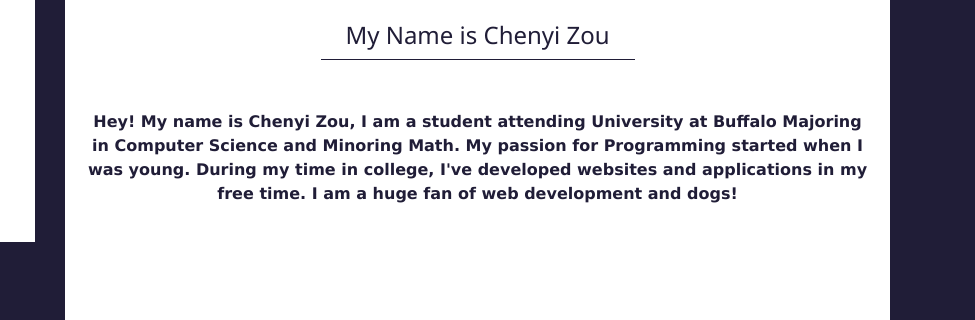
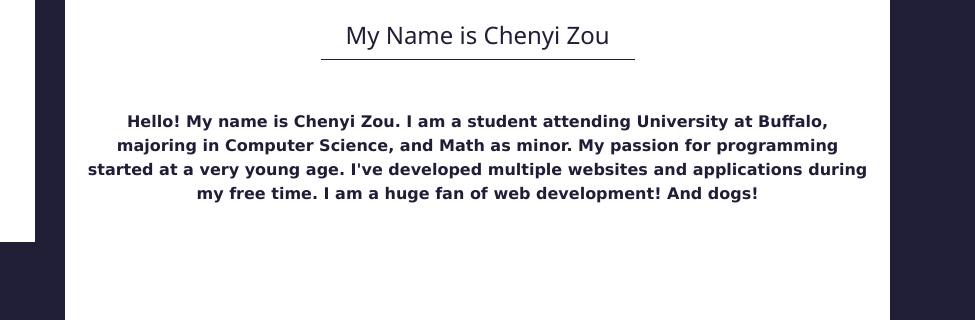
Before and after one commit to Assume5/Personal-Page, a plain HTML site: page index.html in a window 1280 px wide. Shown: the part 205-525 px from the top of the page, 305-1280 px from the left. Drawn offline with nearby package versions, Linux system fonts and the light colour scheme.

Commit message:
Update index.html

```diff
--- a/index.html
+++ b/index.html
@@ -45,9 +45,10 @@
 					<br><br><br>
           <h3 style="color: #201d37; text-align: center;">My Name is Chenyi Zou</h3><hr style="margin: 0 auto; height: 5px; border: 0px solid #201d37; border-top-width: 1px; width: 40%;"><br><br>
           <p class="name" style="text-align: center;">
-            Hey! My name is Chenyi Zou, I am a student attending University at Buffalo Majoring in Computer Science and Minoring Math.
-            My passion for Programming started when I was young. During my time in college, I've developed websites and applications in my free time.
-            I am a huge fan of web development and dogs!
+            Hello!  My name is Chenyi Zou.  I am a student attending University at Buffalo, majoring in Computer Science, and Math as minor.
+            My passion for programming started at a very young age.
+             I've developed multiple websites and applications during my free time.
+             I am a huge fan of web development!  And dogs!
           </p>
 			</div>
 		</div>
```
